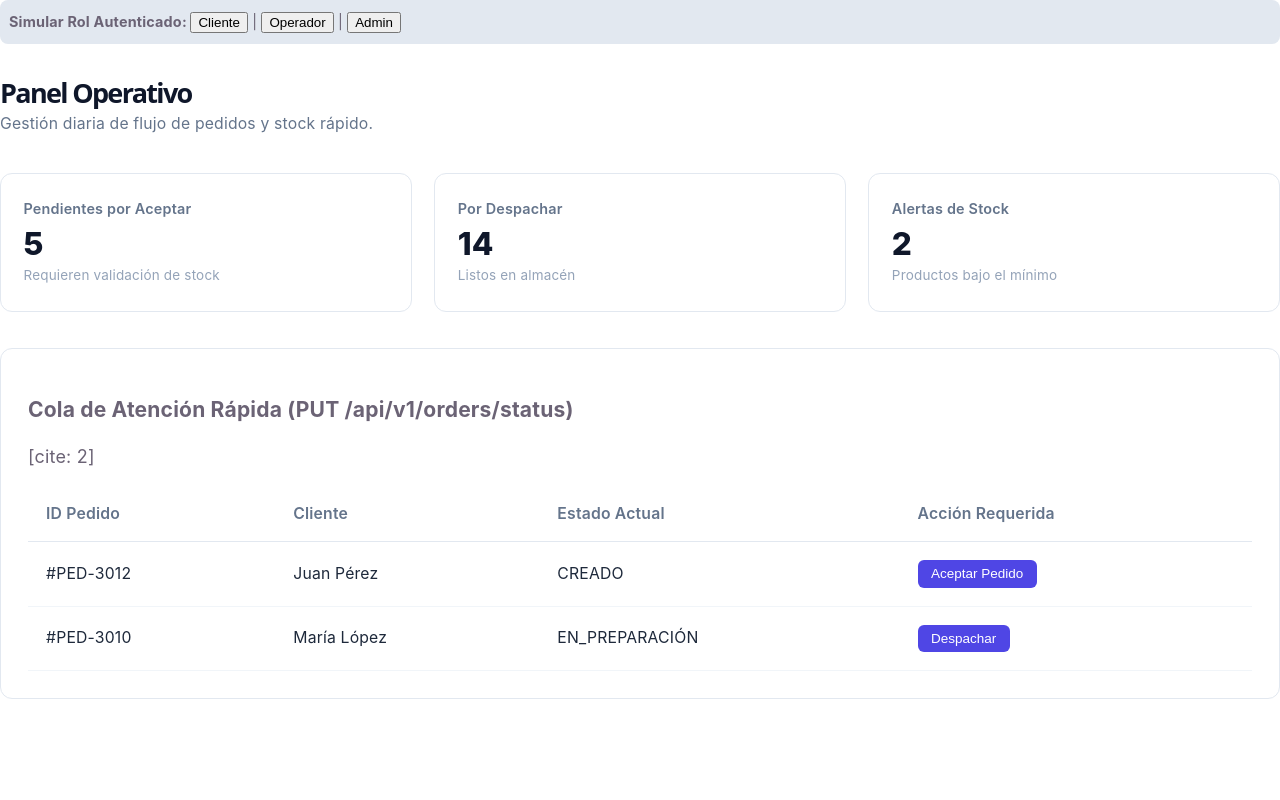
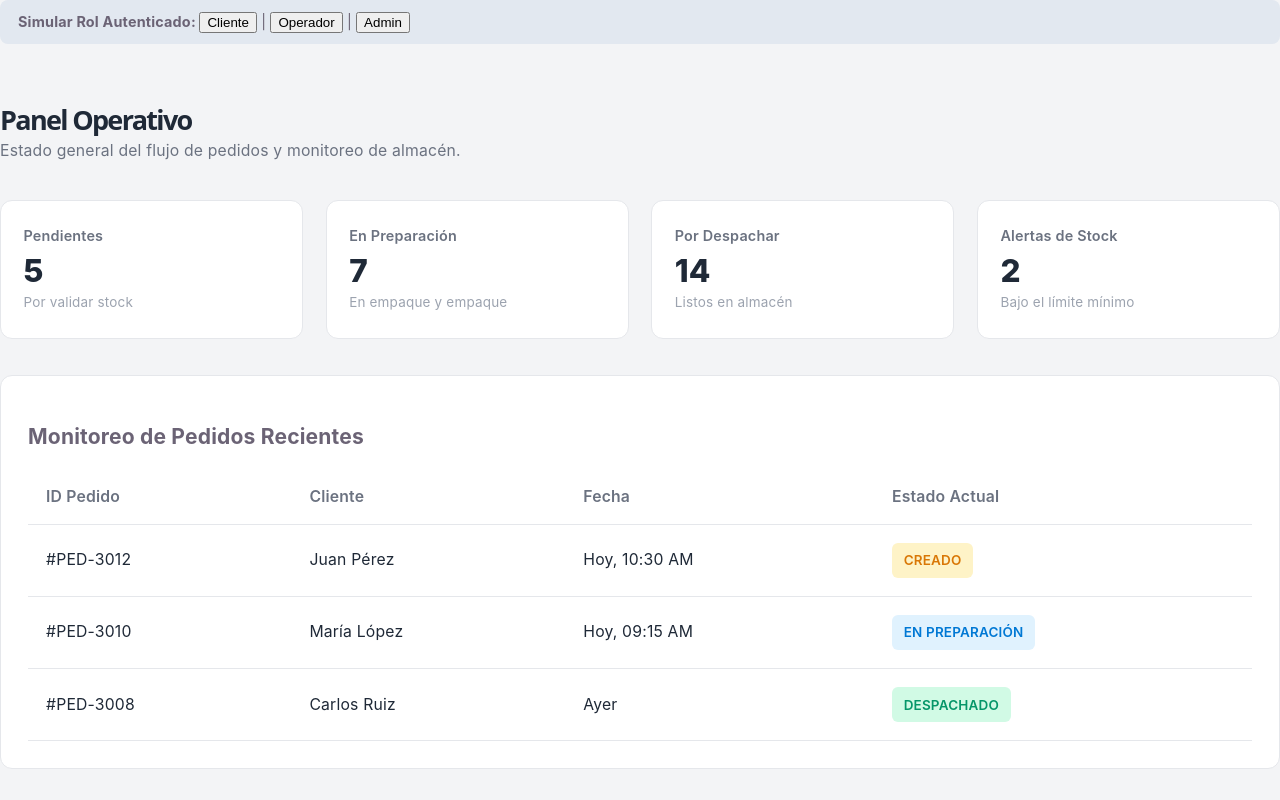
Before and after one commit to Luccianohihu/cloud-front, a React (Vite) app: page /test in a window 1280 px wide. Built offline with nearby package versions, Linux system fonts and the light colour scheme.

Commit message:
corrige estilos

```diff
--- a/src/features/dashboard/DashboardPage.module.css
+++ b/src/features/dashboard/DashboardPage.module.css
@@ -1,3 +1,22 @@
+/* Variables mapeadas desde UI.COLOR */
+:root {
+  --color-primary: #0078d4;
+  --color-secondary: #2b579a;
+  --color-success: #10b981;
+  --color-danger: #ef4444;
+  --color-warning: #f59e0b;
+
+  --bg-main: #f3f4f6;
+  --bg-surface: #ffffff;
+  --bg-navbar: #1e293b;
+  --bg-muted: #e5e7eb;
+
+  --font-primary: #1f2937;
+  --font-secondary: #6b7280;
+  --font-muted: #9ca3af;
+  --font-inverse: #ffffff;
+}
+
 .dashboardContainer {
   display: flex;
   flex-direction: column;
@@ -15,12 +34,12 @@
 .title {
   font-size: 1.5rem;
   font-weight: 700;
-  color: #0f172a;
+  color: var(--font-primary);
   margin: 0;
 }
 
 .subtitle {
-  color: #64748b;
+  color: var(--font-secondary);
   font-size: 0.875rem;
   margin-top: 0.25rem;
 }
@@ -33,10 +52,10 @@
 }
 
 .metricCard {
-  background-color: #ffffff;
+  background-color: var(--bg-surface);
   padding: 1.25rem;
   border-radius: 12px;
-  border: 1px solid #e2e8f0;
+  border: 1px solid var(--bg-muted);
   display: flex;
   flex-direction: column;
 }
@@ -44,27 +63,27 @@
 .metricTitle {
   font-size: 0.8rem;
   font-weight: 600;
-  color: #64748b;
+  color: var(--font-secondary);
   margin-bottom: 0.5rem;
 }
 
 .metricValue {
   font-size: 1.75rem;
   font-weight: 800;
-  color: #0f172a;
+  color: var(--font-primary);
 }
 
 .metricSubtitle {
   font-size: 0.75rem;
-  color: #94a3b8;
+  color: var(--font-muted);
   margin-top: 0.25rem;
 }
 
 /* Secciones de Contenido */
 .sectionCard {
-  background-color: #ffffff;
+  background-color: var(--bg-surface);
   border-radius: 12px;
-  border: 1px solid #e2e8f0;
+  border: 1px solid var(--bg-muted);
   padding: 1.5rem;
 }
 
@@ -78,24 +97,46 @@
 .table th {
   text-align: left;
   padding: 0.75rem 1rem;
-  color: #64748b;
-  border-bottom: 1px solid #e2e8f0;
+  color: var(--font-secondary);
+  border-bottom: 1px solid var(--bg-muted);
   font-weight: 600;
 }
 
 .table td {
   padding: 1rem;
-  border-bottom: 1px solid #f1f5f9;
-  color: #1e293b;
+  border-bottom: 1px solid var(--bg-muted);
+  color: var(--font-primary);
 }
 
-.actionBadge {
-  background-color: #4f46e5;
-  color: #ffffff;
-  border: none;
-  padding: 0.35rem 0.75rem;
+/* Badges Informativos de Estado */
+.badgeWarning,
+.badgeInfo,
+.badgeSuccess,
+.badgeDanger {
+  display: inline-block;
+  padding: 0.25rem 0.65rem;
   border-radius: 6px;
   font-size: 0.75rem;
-  cursor: pointer;
-  font-weight: 500;
+  font-weight: 600;
+  text-align: center;
 }
+
+.badgeWarning {
+  background-color: #fef3c7;
+  color: #d97706;
+}
+
+.badgeInfo {
+  background-color: #e0f2fe;
+  color: var(--color-primary);
+}
+
+.badgeSuccess {
+  background-color: #d1fae5;
+  color: #059669;
+}
+
+.badgeDanger {
+  background-color: #fee2e2;
+  color: var(--color-danger);
+}
--- a/src/features/dashboard/DashboardPage.tsx
+++ b/src/features/dashboard/DashboardPage.tsx
@@ -1,17 +1,9 @@
 import React, { useState } from "react";
-import {
-  Package,
-  ShoppingBag,
-  AlertTriangle,
-  Users,
-  ArrowRight,
-} from "lucide-react";
-import { CustomButton } from "../../shared/ui/atomos/custom-button/CustomButton";
 import type { UserRole } from "./DashboardPage.types";
 import styles from "./DashboardPage.module.css";
 
 export const DashboardPage: React.FC = () => {
-  // Simulación del rol del usuario autenticado (ADMIN, OPERADOR o CLIENTE)
+  // Simulación del rol del usuario autenticado (CLIENTE, OPERADOR, ADMIN)
   const [currentUserRole, setCurrentUserRole] = useState<UserRole>("OPERADOR");
 
   return (
@@ -19,20 +11,17 @@ export const DashboardPage: React.FC = () => {
       {/* Selector interactivo solo para simulación/pruebas en desarrollo */}
       <div
         style={{
-          padding: "0.5rem",
+          padding: "0.5rem 1rem",
           background: "#e2e8f0",
           borderRadius: "8px",
           fontSize: "0.8rem",
+          marginBottom: "1.5rem",
         }}
       >
         <strong>Simular Rol Autenticado: </strong>
-        <button onClick={() => setCurrentUserRole("CLIENTE")}>
-          Cliente
-        </button>{" "}
+        <button onClick={() => setCurrentUserRole("CLIENTE")}>Cliente</button>
         {" | "}
-        <button onClick={() => setCurrentUserRole("OPERADOR")}>
-          Operador
-        </button>{" "}
+        <button onClick={() => setCurrentUserRole("OPERADOR")}>Operador</button>
         {" | "}
         <button onClick={() => setCurrentUserRole("ADMIN")}>Admin</button>
       </div>
@@ -45,14 +34,16 @@ export const DashboardPage: React.FC = () => {
   );
 };
 
-/* --- VISTA CLIENTE --- */
+/* ==========================================
+   --- VISTA CLIENTE (Informativa) ---
+========================================== */
 const ClienteDashboard: React.FC = () => (
   <>
     <header className={styles.header}>
       <div>
         <h1 className={styles.title}>Panel de Cliente</h1>
         <p className={styles.subtitle}>
-          Resumen de tus compras activas y estado de entregas.
+          Resumen de tus compras activas y estado de tus entregas.
         </p>
       </div>
     </header>
@@ -61,51 +52,79 @@ const ClienteDashboard: React.FC = () => (
       <div className={styles.metricCard}>
         <span className={styles.metricTitle}>Mis Pedidos Totales</span>
         <span className={styles.metricValue}>12</span>
-        <span className={styles.metricSubtitle}>3 en seguimiento</span>
+        <span className={styles.metricSubtitle}>Histórico registrado</span>
       </div>
       <div className={styles.metricCard}>
-        <span className={styles.metricTitle}>Enviados</span>
-        <span className={styles.metricValue}>8</span>
-        <span className={styles.metricSubtitle}>En camino a destino</span>
+        <span className={styles.metricTitle}>En Camino</span>
+        <span className={styles.metricValue}>3</span>
+        <span className={styles.metricSubtitle}>En preparación/despacho</span>
       </div>
       <div className={styles.metricCard}>
         <span className={styles.metricTitle}>Entregados</span>
-        <span className={styles.metricValue}>4</span>
-        <span className={styles.metricSubtitle}>En los últimos 30 días</span>
+        <span className={styles.metricValue}>9</span>
+        <span className={styles.metricSubtitle}>Completados con éxito</span>
+      </div>
+      <div className={styles.metricCard}>
+        <span className={styles.metricTitle}>Gasto Acumulado</span>
+        <span className={styles.metricValue}>€850.00</span>
+        <span className={styles.metricSubtitle}>Total en compras</span>
       </div>
     </div>
 
     <section className={styles.sectionCard}>
-      <h3>Último Pedido en Curso</h3>
-      <p style={{ fontSize: "0.875rem", color: "#64748b" }}>
-        Pedido <strong>#PED-2094</strong> - Estado:{" "}
-        <mark style={{ background: "#fef3c7", padding: "2px 6px" }}>
-          EN PREPARACIÓN
-        </mark>
-      </p>
+      <h3>Último Pedido Registrado</h3>
+      <div
+        style={{ marginTop: "0.5rem", fontSize: "0.9rem", color: "#334155" }}
+      >
+        <p>
+          <strong>ID:</strong> #PED-2094
+        </p>
+        <p>
+          <strong>Fecha:</strong> 24 Oct 2024
+        </p>
+        <p>
+          <strong>Estado Actual:</strong>{" "}
+          <mark
+            style={{
+              background: "#fef3c7",
+              color: "#d97706",
+              padding: "2px 8px",
+              borderRadius: "4px",
+              fontWeight: 600,
+            }}
+          >
+            EN PREPARACIÓN
+          </mark>
+        </p>
+      </div>
     </section>
   </>
 );
 
-/* --- VISTA OPERADOR --- */
+/* ==========================================
+   --- VISTA OPERADOR (Informativa) ---
+========================================== */
 const OperadorDashboard: React.FC = () => (
   <>
     <header className={styles.header}>
       <div>
         <h1 className={styles.title}>Panel Operativo</h1>
         <p className={styles.subtitle}>
-          Gestión diaria de flujo de pedidos y stock rápido.
+          Estado general del flujo de pedidos y monitoreo de almacén.
         </p>
       </div>
     </header>
 
     <div className={styles.metricsGrid}>
       <div className={styles.metricCard}>
-        <span className={styles.metricTitle}>Pendientes por Aceptar</span>
+        <span className={styles.metricTitle}>Pendientes</span>
         <span className={styles.metricValue}>5</span>
-        <span className={styles.metricSubtitle}>
-          Requieren validación de stock
-        </span>
+        <span className={styles.metricSubtitle}>Por validar stock</span>
+      </div>
+      <div className={styles.metricCard}>
+        <span className={styles.metricTitle}>En Preparación</span>
+        <span className={styles.metricValue}>7</span>
+        <span className={styles.metricSubtitle}>En empaque y empaque</span>
       </div>
       <div className={styles.metricCard}>
         <span className={styles.metricTitle}>Por Despachar</span>
@@ -115,36 +134,44 @@ const OperadorDashboard: React.FC = () => (
       <div className={styles.metricCard}>
         <span className={styles.metricTitle}>Alertas de Stock</span>
         <span className={styles.metricValue}>2</span>
-        <span className={styles.metricSubtitle}>Productos bajo el mínimo</span>
+        <span className={styles.metricSubtitle}>Bajo el límite mínimo</span>
       </div>
     </div>
 
     <section className={styles.sectionCard}>
-      <h3>Cola de Atención Rápida (PUT /api/v1/orders/status)</h3>[cite: 2]
+      <h3>Monitoreo de Pedidos Recientes</h3>
       <table className={styles.table}>
         <thead>
           <tr>
             <th>ID Pedido</th>
             <th>Cliente</th>
+            <th>Fecha</th>
             <th>Estado Actual</th>
-            <th>Acción Requerida</th>
           </tr>
         </thead>
         <tbody>
           <tr>
             <td>#PED-3012</td>
             <td>Juan Pérez</td>
-            <td>CREADO</td>
+            <td>Hoy, 10:30 AM</td>
             <td>
-              <button className={styles.actionBadge}>Aceptar Pedido</button>
+              <span className={styles.badgeWarning}>CREADO</span>
             </td>
           </tr>
           <tr>
             <td>#PED-3010</td>
             <td>María López</td>
-            <td>EN_PREPARACIÓN</td>
+            <td>Hoy, 09:15 AM</td>
             <td>
-              <button className={styles.actionBadge}>Despachar</button>
+              <span className={styles.badgeInfo}>EN PREPARACIÓN</span>
+            </td>
+          </tr>
+          <tr>
+            <td>#PED-3008</td>
+            <td>Carlos Ruiz</td>
+            <td>Ayer</td>
+            <td>
+              <span className={styles.badgeSuccess}>DESPACHADO</span>
             </td>
           </tr>
         </tbody>
@@ -153,14 +180,16 @@ const OperadorDashboard: React.FC = () => (
   </>
 );
 
-/* --- VISTA ADMINISTRADOR --- */
+/* ==========================================
+   --- VISTA ADMINISTRADOR (Informativa) ---
+========================================== */
 const AdminDashboard: React.FC = () => (
   <>
     <header className={styles.header}>
       <div>
         <h1 className={styles.title}>Panel de Administración Global</h1>
         <p className={styles.subtitle}>
-          Métricas del sistema, rendimiento de ventas e inventario global.
+          Métricas consolidadas del negocio, catálogo e inventario general.
         </p>
       </div>
     </header>
@@ -176,27 +205,25 @@ const AdminDashboard: React.FC = () => (
       <div className={styles.metricCard}>
         <span className={styles.metricTitle}>Total Pedidos</span>
         <span className={styles.metricValue}>342</span>
-        <span className={styles.metricSubtitle}>Global de la plataforma</span>
+        <span className={styles.metricSubtitle}>Plataforma global</span>
       </div>
       <div className={styles.metricCard}>
         <span className={styles.metricTitle}>Productos Activos</span>
         <span className={styles.metricValue}>48</span>
-        <span className={styles.metricSubtitle}>Catálogo general</span>
+        <span className={styles.metricSubtitle}>Catálogo disponible</span>
       </div>
       <div className={styles.metricCard}>
         <span className={styles.metricTitle}>Sin Stock</span>
         <span className={styles.metricValue}>3</span>
-        <span className={styles.metricSubtitle}>
-          Requieren reabastecimiento
-        </span>
+        <span className={styles.metricSubtitle}>Requieren reposición</span>
       </div>
     </div>
 
     <section className={styles.sectionCard}>
       <h3>Resumen Operativo del Sistema</h3>
       <p style={{ fontSize: "0.875rem", color: "#64748b" }}>
-        Visualización completa de la plataforma (`ms-pedidos360-orders` y
-        `ms-pedidos360-catalog`).
+        Visualización del estado consolidado entre los microservicios
+        <code>ms-pedidos360-orders</code> y <code>ms-pedidos360-catalog</code>.
       </p>
     </section>
   </>
--- a/src/index.css
+++ b/src/index.css
@@ -1,12 +1,12 @@
 :root {
   --text: #6b6375;
   --text-h: #08060d;
-  --bg: #fff;
+  --bg: #f3f4f6; /* Fondo claro general del sistema */
   --border: #e5e4e7;
   --code-bg: #f4f3ec;
-  --accent: #aa3bff;
-  --accent-bg: rgba(170, 59, 255, 0.1);
-  --accent-border: rgba(170, 59, 255, 0.5);
+  --accent: #0078d4; /* Cambiado al color primario si deseas */
+  --accent-bg: rgba(0, 120, 212, 0.1);
+  --accent-border: rgba(0, 120, 212, 0.5);
   --social-bg: rgba(244, 243, 236, 0.5);
   --shadow:
     rgba(0, 0, 0, 0.1) 0 10px 15px -3px, rgba(0, 0, 0, 0.05) 0 4px 6px -2px;
@@ -17,7 +17,7 @@
 
   font: 18px/145% var(--sans);
   letter-spacing: 0.18px;
-  color-scheme: light dark;
+  color-scheme: light; /* Forzar esquema claro */
   color: var(--text);
   background: var(--bg);
   font-synthesis: none;
@@ -30,32 +30,20 @@
   }
 }
 
+/* ELIMINAR O COMENTAR ESTE BLOQUE SI NO QUIERES MODO OSCURO AUTOMÁTICO:
 @media (prefers-color-scheme: dark) {
-  :root {
-    --text: #9ca3af;
-    --text-h: #f3f4f6;
-    --bg: #16171d;
-    --border: #2e303a;
-    --code-bg: #1f2028;
-    --accent: #c084fc;
-    --accent-bg: rgba(192, 132, 252, 0.15);
-    --accent-border: rgba(192, 132, 252, 0.5);
-    --social-bg: rgba(47, 48, 58, 0.5);
-    --shadow:
-      rgba(0, 0, 0, 0.4) 0 10px 15px -3px, rgba(0, 0, 0, 0.25) 0 4px 6px -2px;
-  }
-
-  #social .button-icon {
-    filter: invert(1) brightness(2);
-  }
+  :root { ... }
 }
+*/
 
 body {
   margin: 0;
   padding: 0;
   width: 100%;
   height: 100vh;
-  overflow: hidden;
+  /* Si el dashboard necesita scroll, cambia overflow: hidden por overflow-y: auto */
+  overflow-y: auto;
+  background-color: var(--bg);
 }
 
 h1,
@@ -74,6 +62,7 @@ h1 {
     margin: 20px 0;
   }
 }
+
 h2 {
   font-size: 24px;
   line-height: 118%;
@@ -83,6 +72,7 @@ h2 {
     font-size: 20px;
   }
 }
+
 p {
   margin: 0;
 }
```
